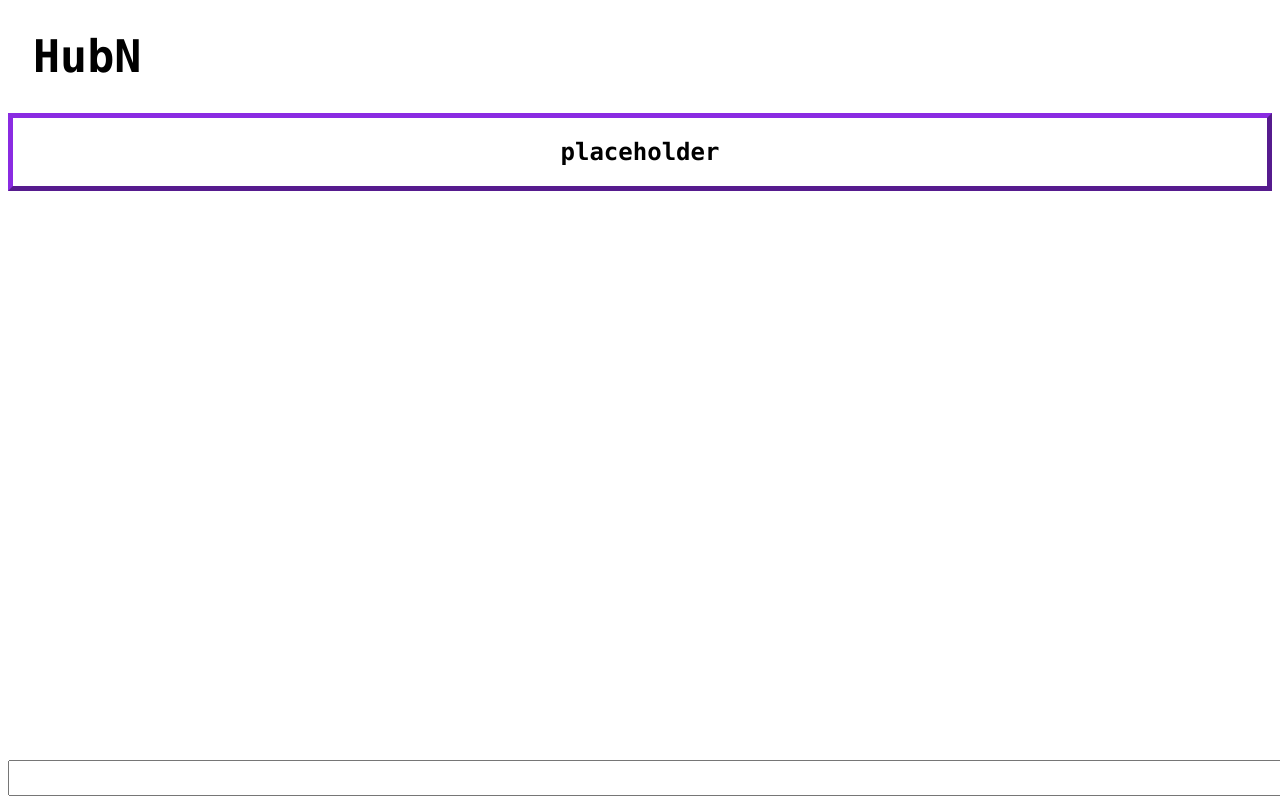
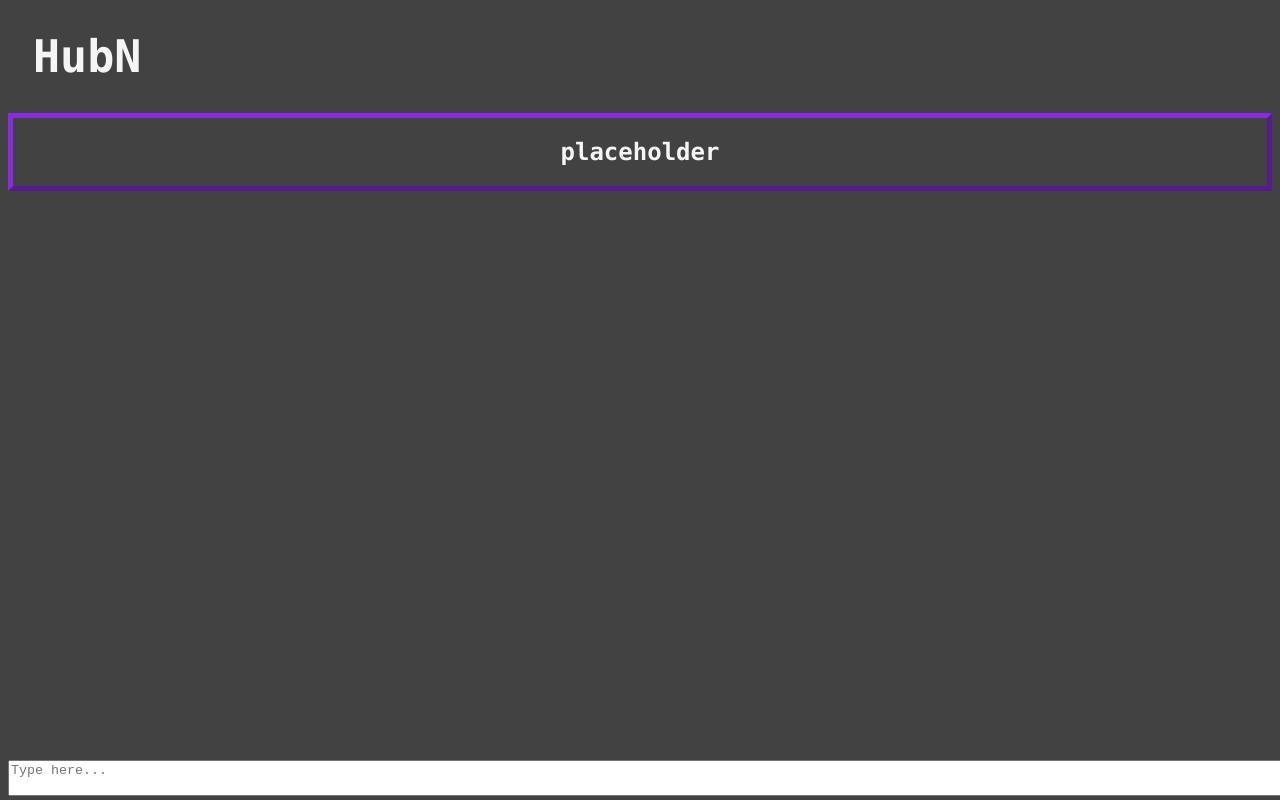
Before and after one commit to sT31N-glitch/HubN, a website: page home.html in a window 1280 px wide. Shown: the top 800 px of the page. Drawn offline with Linux system fonts and the light colour scheme; no server answers.

Commit message:
color change

```diff
--- a/Home.css
+++ b/Home.css
@@ -1,6 +1,7 @@
 body {font-family: Monaco}
-body {background-color: }
+body {background-color: rgb(66, 66, 66)}
 .center{text-align: center; border: 5px outset blueviolet}
-h1 {font-size: 45px; margin-left:25px}
+h1 {font-size: 45px; margin-left:25px;color:whitesmoke}
+h2 {color:whitesmoke}
 .postbox{position:absolute; bottom:0px}
 .subpostbox{position:absolute; bottom:12px; margin-left:1865px}
--- a/home.html
+++ b/home.html
@@ -13,7 +13,7 @@
 <div class= center>
     <h2>placeholder</h2>
 </div>
-<div class=postbox>  <textarea name="area to post thing" id="waagh" cols="262" rows="2"></textarea></div>
+<div class=postbox>  <textarea placeholder="Type here..." name="area to post thing" id="waagh" cols="262" rows="2"></textarea></div>
 <div class=subpostbox><button name=submit>Post</button></div>
     <script>
         const xhttp = new XMLHttpRequest();
```
